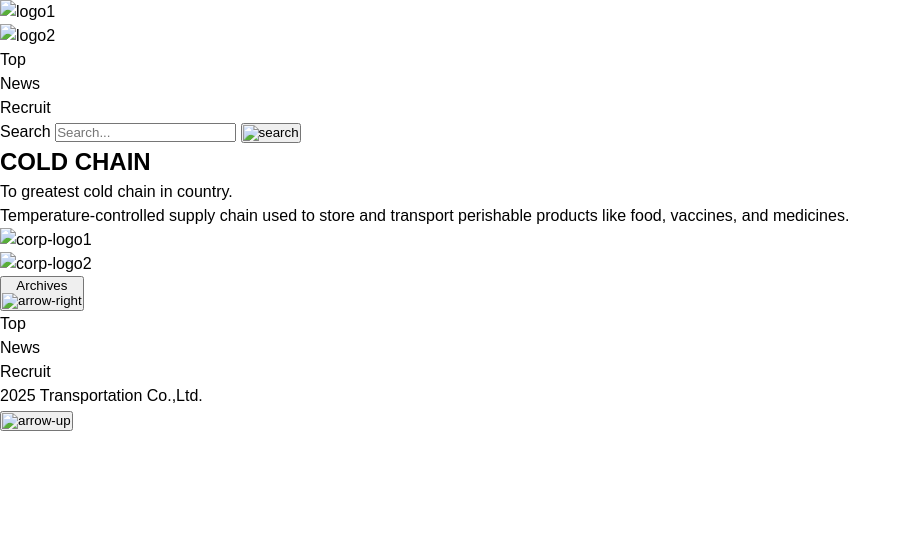
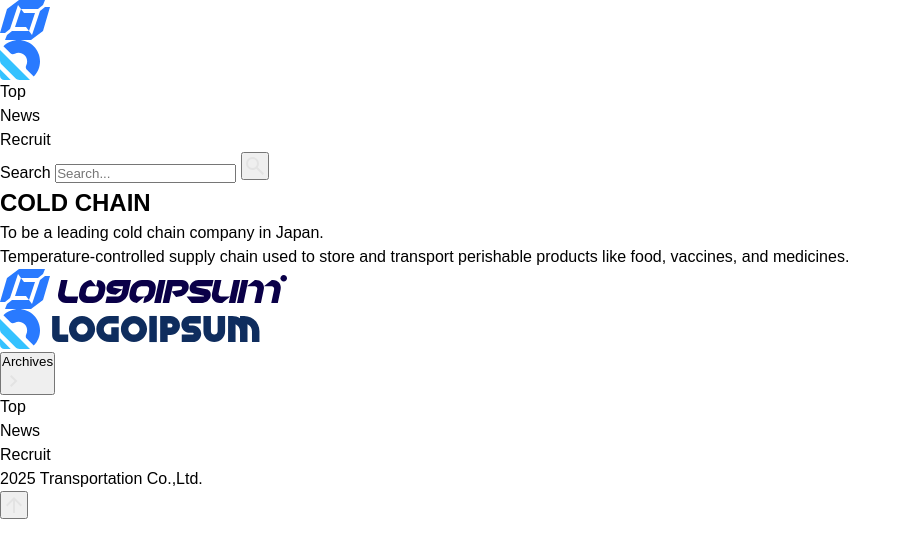
Before and after one commit to nikoriho/page-mimic-01, a website built with Vite: page src/index.html in a window 1280 px wide. Shown: the whole page, without its empty margins (0-911 px from the left). Built offline with nearby package versions, Linux system fonts and the light colour scheme.

Commit message:
feat: add svg for logos and icons

```diff
--- a/src/index.html
+++ b/src/index.html
@@ -11,8 +11,8 @@
     <body>
         <header class="ly-header">
             <div class="header__logos">
-                <a href="/" class="header__logo1"><img src="" alt="logo1" /></a>
-                <a href="/" class="header__logo2"><img src="" alt="logo2" /></a>
+                <a href="/" class="header__logo1"><img src="img/logo-1.svg" alt="logo1" /></a>
+                <a href="/" class="header__logo2"><img src="img/logo-2.svg" alt="logo2" /></a>
             </div>
             <div class="header__nav-wrap">
                 <ul class="header__nav">
@@ -25,7 +25,7 @@
                         <label for="search-input" class="sr-only">Search</label>
                         <input id="search-input" type="text" placeholder="Search..." />
                         <button type="button">
-                            <img src="" alt="search" class="icon" />
+                            <img src="img/search.svg" alt="search" class="icon" />
                         </button>
                     </form>
                 </div>
@@ -35,18 +35,18 @@
         <main class="ly-cont">
             <section class="hero">
                 <h1 class="hero__h1">COLD CHAIN</h1>
-                <p class="hero__subtitle">To greatest cold chain in country.</p>
+                <p class="hero__subtitle">To be a leading cold chain company in Japan.</p>
                 <p class="description">
                     Temperature-controlled supply chain used to store and transport perishable products like food, vaccines, and medicines.
                 </p>
             </section>
             <section class="links">
                 <div class="links__corp-wrap">
-                    <a href="/" class="link"><img src="" alt="corp-logo1" /></a>
-                    <a href="/" class="link"><img src="" alt="corp-logo2" /></a>
+                    <a href="/" class="link"><img src="img/logo-1-typography.svg" alt="logo-name-1" /></a>
+                    <a href="/" class="link"><img src="img/logo-2-typography.svg" alt="logo-name-2" /></a>
                 </div>
                 <button type="button">
-                    Archives<img src="" alt="arrow-right" class="icon" />
+                    Archives<img src="img/arrow-right.svg" alt="arrow-right" class="icon" />
                 </button>
             </section>
         </main>
@@ -61,7 +61,7 @@
         </footer>
 
         <button type="button" class="page-up">
-            <img src="" alt="arrow-up" class="icon" />
+            <img src="img/arrow-up.svg" alt="arrow-up" class="icon" />
         </button>
     </body>
 </html>
```
Also changed, not shown: src/img/arrow-right.svg (added), src/img/arrow-up.svg (added), src/img/logo-1-typography.svg (added), src/img/logo-1.svg (added), src/img/logo-2-typography.svg (added), src/img/logo-2.svg (added), src/img/search.svg (added).
